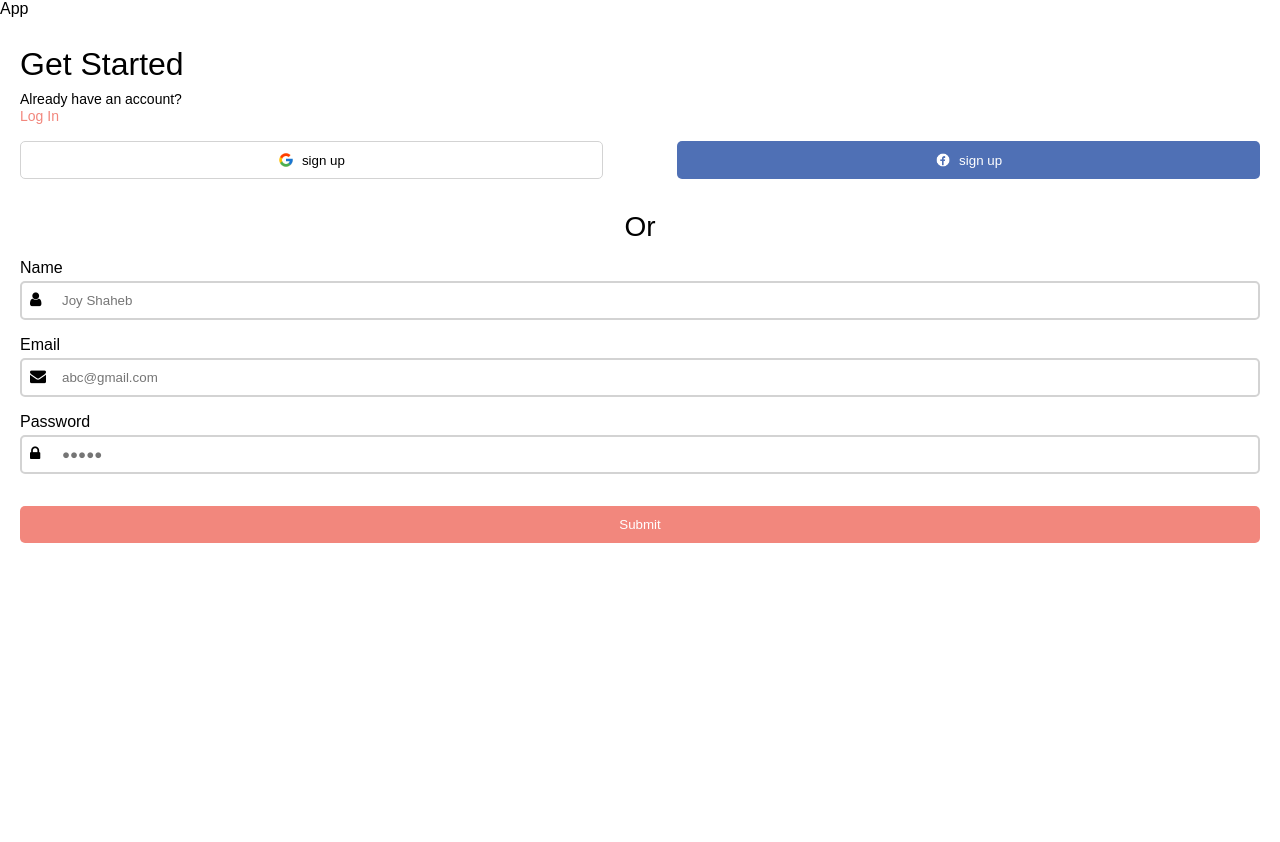
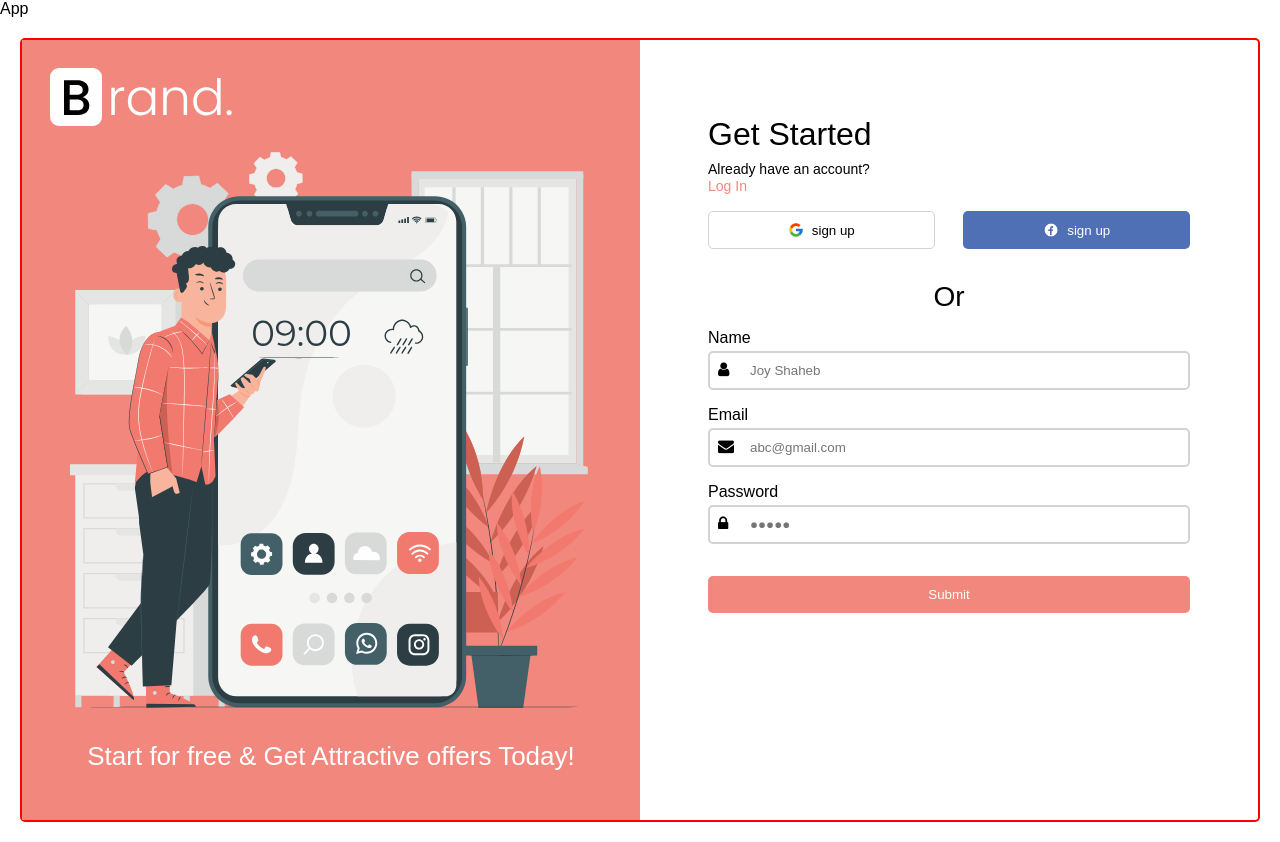
Before and after one commit to GustasT/registration-form, a React (Create React App) app: page / in a window 1280 px wide. Before the commit the page ends 800 px from the top, so only its background shows below. Built offline with nearby package versions, Linux system fonts and the light colour scheme.

Commit message:
registrationForm component

```diff
--- a/src/App.js
+++ b/src/App.js
@@ -1,13 +1,17 @@
 import React from "react";
 
 import { Form } from "./components/Form";
+import { RegistrationForm } from "./components/RegistrationForm";
+import { Container } from "./components/Container";
 
 const App = () => {
   return (
     <>
       <div>
         App
-        <Form />
+        <Container>
+          <RegistrationForm />
+        </Container>
       </div>
     </>
   );
--- a/src/components/RegistrationForm.jsx
+++ b/src/components/RegistrationForm.jsx
@@ -0,0 +1,77 @@
+import React from "react";
+import { Form } from "./Form";
+import { styled } from "styled-components";
+import loginImage from "../assets/pictures/illustration.svg";
+import brandLogo from "../assets/icons/logo.svg";
+
+const RegistrationFormComponentContainer = styled.div`
+  border: 2px solid red;
+  border-radius: 5px;
+  display: flex;
+
+  .image-container {
+    flex: 1;
+
+    display: flex;
+    flex-direction: column;
+    justify-content: flex-end; /* Align items to the bottom of the container */
+    align-items: center; /* Center items horizontally within the container */
+
+    background-color: #f2877d;
+    padding: 7rem 3rem 7rem 3rem;
+    position: relative;
+    img {
+      width: 100%;
+      height: 100%;
+    }
+
+    .image-text {
+      position: absolute;
+      color: white;
+      padding-top: 1rem;
+      font-size: 26px;
+      text-align: center;
+      margin: 0 auto;
+      bottom: 3rem;
+    }
+
+    .image-brand {
+      /* Add styles for the top left text */
+      position: absolute;
+      top: 20px; /* Adjust the top value to position it vertically */
+      left: 20px; /* Adjust the left value to position it horizontally */
+      color: white;
+      font-size: 18px;
+      background-color: #f2877d;
+      padding: 8px;
+    }
+  }
+
+  .form-container {
+    flex: 1;
+    padding: 3rem;
+  }
+
+  @media (max-width: 768px) {
+    flex-direction: column;
+  }
+`;
+
+export const RegistrationForm = () => {
+  return (
+    <RegistrationFormComponentContainer>
+      <div className="image-container">
+        <img src={loginImage} alt="." />
+        <div className="image-brand">
+          <img src={brandLogo} alt="." />
+        </div>
+        <p className="image-text">
+          Start for free & Get Attractive offers Today!
+        </p>
+      </div>
+      <div className="form-container">
+        <Form />
+      </div>
+    </RegistrationFormComponentContainer>
+  );
+};
--- a/src/global-styles/GlobalStyle.jsx
+++ b/src/global-styles/GlobalStyle.jsx
@@ -7,6 +7,10 @@ const GlobalStyle = createGlobalStyle`
   padding: 0;
   box-sizing: border-box;
 }
+
+html{
+  /* font-size: 24px; */
+}
 body{
   font-family: 'Poppins', sans-serif;
 }
```
Also changed, not shown: src/assets/icons/logo.svg (added), src/assets/pictures/illustration.svg (added).
